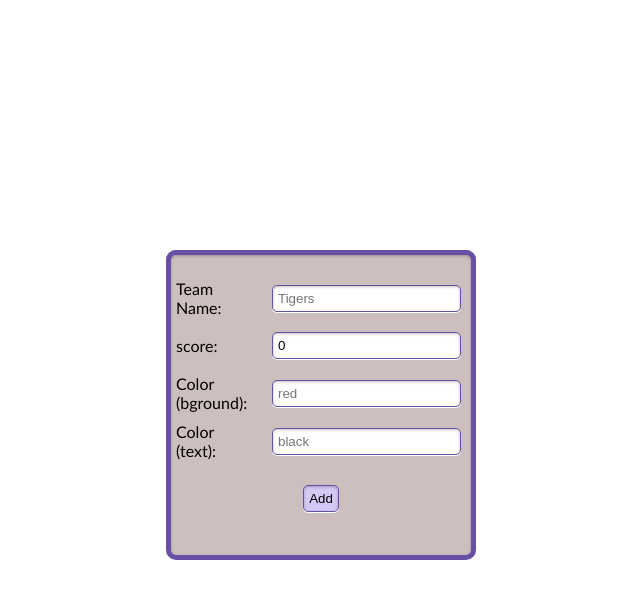
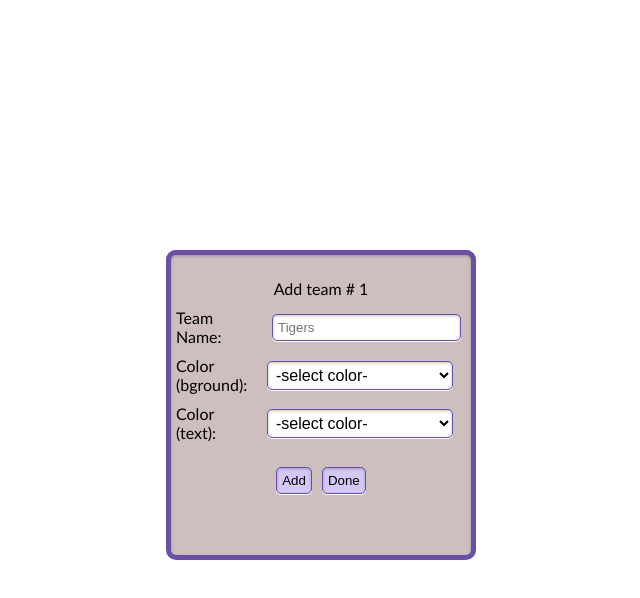
Before and after one commit to djtbdanner/score-keeper-js, a website: page public/index.html in a window 1280 px wide. Both pictures are taken after a click on the button "Add Player or team". Shown: the whole page, without its empty margins (324-964 px from the left). Drawn offline with nearby package versions, Linux system fonts and the light colour scheme; no server answers.

Commit message:
wip: add color selection

```diff
--- a/public/css/main.css
+++ b/public/css/main.css
@@ -85,14 +85,16 @@ body {
 }
 
 .disp {
-  width:10%;
-  height:20%;
+  width:20%;
   background-color: rgb(206, 191, 191);
   border:1px solid rgb(103, 80, 165);
   border-radius: 1px;
   box-shadow: 0 1px 3px rgba(0, 0, 0, 0.25) inset, 0 1px 0 rgba(255, 255, 255, 1);
   float:left;
   font-weight: bold;
+  text-align: center;
+  vertical-align: middle;
+  font-size: 3vh;
 }
 
 p{
@@ -121,3 +123,19 @@ input[type=button]{
   width:100%;
   height: 0px;
 }
+
+select {
+  /* margin: 50px; */
+  /* width: 150px; */
+  padding: 4px 4px;
+  font-size: 16px;
+  border: 1px solid rgb(103, 80, 165);
+  background: white;
+  border-radius: 5px;
+  box-shadow: 0 1px 3px rgba(0, 0, 0, 0.25) inset, 0 1px 0 rgba(255, 255, 255, 1);
+  /* height: 34px; */
+  /* -webkit-appearance: none;
+  -moz-appearance: none;
+  appearance: none; */
+  /* background: url(https://stackoverflow.com/favicon.ico) 96% / 15% no-repeat #EEE; */
+}
--- a/public/js/input-screen.js
+++ b/public/js/input-screen.js
@@ -65,53 +65,68 @@ function getForm(index) {
     html += `<div id="addDiv${index}" class = "modal">`;
     html += `<br>`;
     html += `<table cellpadding="5" cellspacing="0" width="100%" border="0">`;
+    html += `<tr><td style = "text-align:center;" colspan = "2">`;
+    html += `Add team # ${teamCount + 1}`
+    html += `</td></tr>`;
     html += `<tr><td>`;
     html += `Team Name:`;
     html += `</td><td>`;
     html += `<input type="input" id="in-teamName${index}" placeholder="Tigers"/>`;
     html += `</td></tr>`;
     html += `<tr><td>`;
-    html += `score:`;
-    html += `</td><td>`;
-    html += `<input type="input" id="in-score${index}" value = "0"/>`;
-    html += `<tr><td>`;
+    // html += `score:`;
+    // html += `</td><td>`;
+    // html += `<input type="input" id="in-score${index}" value = "0"/>`;
+    // html += `<tr><td>`;
     html += `Color (bground):`;
     html += `</td><td>`;
-    html += `<input type="input" id="in-color${index}" placeholder="red"/>`;
+    // html += `<input type="input" id="in-color${index}" placeholder="red"/>`;
+    html += buildColorSelector(`in-color${index}`);
     html += `</td></tr>`;
     html += `<tr><td>`;
     html += `Color (text):`;
     html += `</td><td>`;
-    html += `<input type="input" id="in-textColor${index}" placeholder="black"/>`;
+    // html += `<input type="input" id="in-textColor${index}" placeholder="black"/>`;
+    html += buildColorSelector(`in-textColor${index}`);
     html += `<tr><td>`;
     html += `<tr><td style = "text-align:center;" colspan = "2">`;
-    html += `<input type="button" value = "Add" id="button${index}" onClick="addTeam('${index}', )"/>`;
+    html += `<input type="button" value = "Add" id="button${index}" onClick="addTeam('${index}')"/>`;
+    html += `<input type="button" value = "Done" onClick="destroyElementNamed('addDiv${index}');buildAndSendScore();"/>`;
     html += `</td></tr>`;
     html += `</table>`;
     html += `</div>`;
     return html;
 }
 
-function addTeam(index) {
-    const teamName = document.getElementById(`in-teamName${index}`).value;
-    const score = document.getElementById(`in-score${index}`).value;
-    const color = document.getElementById(`in-color${index}`).value;
-    const textColor = document.getElementById(`in-textColor${index}`).value;
-    let node = document.getElementById("addDiv" + index);
+function destroyElementNamed(divName) {
+    let node = document.getElementById(divName);
     if (node.parentNode) {
         node.parentNode.removeChild(node);
     }
+}
+
+function addTeam(index) {
+    const teamName = document.getElementById(`in-teamName${index}`).value;
+    // const score = document.getElementById(`in-score${index}`).value;
+    const color = document.getElementById(`in-color${index}`).value;
+    const textColor = document.getElementById(`in-textColor${index}`).value;
     let html = ``;
     html += `<div id="div${index}" class="disp" style="background-color:${color};color:${textColor}">`;
-    html += `${teamName}: ${score}`;
+    html += `${teamName}`;
     html += `<input type="hidden" id="teamName${index}" value="${teamName}" /><br>`;
-    html += `<input type="hidden" id="score${index}" value="${score}" /><br>`;
+    html += `<input type="hidden" id="score${index}" value="0" /><br>`;
     html += `<input type="hidden" id="color${index}" value="${color}" /><br>`;
     html += `<input type="hidden" id="textColor${index}" value="${textColor}" />`;
     html += `</div>`;
     let div = document.createElement(`div`);
     div.innerHTML = html;
     document.getElementById("the-top").appendChild(div);
+
+    let node = document.getElementById("addDiv" + index);
+    if (node.parentNode) {
+        node.parentNode.removeChild(node);
+    }
+    addPlayerOrTeam();
 }
 
 function buildAndSendScore() {
@@ -142,7 +157,164 @@ function buildAndSendScore() {
     scoreChange(roomName, scores);
 }
 
-function joinRoomcall() {
-    const roomName = document.getElementById(`join-room`).value;
-    joinRoom(roomName);
+// function joinRoomcall() {
+//     const roomName = document.getElementById(`join-room`).value;
+//     joinRoom(roomName);
+// }
+
+function buildColorSelector(id) {
+    const colors = [`Red`,
+        `IndianRed`,
+        `LightCoral`,
+        `Salmon`,
+        `DarkSalmon`,
+        `LightSalmon`,
+        `Crimson`,
+        `FireBrick`,
+        `DarkRed`,
+        `Lime`,
+        `Green`,
+        `GreenYellow`,
+        `Chartreuse`,
+        `LawnGreen`,
+        `LimeGreen`,
+        `PaleGreen`,
+        `LightGreen`,
+        `MediumSpringGreen`,
+        `SpringGreen`,
+        `MediumSeaGreen`,
+        `SeaGreen`,
+        `ForestGreen`,
+        `DarkGreen`,
+        `YellowGreen`,
+        `OliveDrab`,
+        `Olive`,
+        `DarkOliveGreen`,
+        `MediumAquamarine`,
+        `DarkSeaGreen`,
+        `LightSeaGreen`,
+        `DarkCyan`,
+        `Teal`,
+        `Blue`,
+        `MediumBlue`,
+        `DarkBlue`,
+        `Navy`,
+        `MidnightBlue`,
+        `RoyalBlue`,
+        `Aqua`,
+        `Cyan`,
+        `LightCyan`,
+        `PaleTurquoise`,
+        `Aquamarine`,
+        `Turquoise`,
+        `MediumTurquoise`,
+        `DarkTurquoise`,
+        `CadetBlue`,
+        `SteelBlue`,
+        `LightSteelBlue`,
+        `PowderBlue`,
+        `LightBlue`,
+        `SkyBlue`,
+        `LightSkyBlue`,
+        `DeepSkyBlue`,
+        `SkyBlue`,
+        `CornflowerBlue`,
+        `MediumSlateBlue`,
+        `Pink`,
+        `LightPink`,
+        `HotPink`,
+        `DeepPink`,
+        `MediumVioletRed`,
+        `PaleVioletRed`,
+        `Orange`,
+        `DarkOrange`,
+        `OrangeRed`,
+        `Tomato`,
+        `Coral`,
+        `Yellow`,
+        `Gold`,
+        `LightYellow`,
+        `LemonChiffon`,
+        `LightGoldenrodYellow`,
+        `PapayaWhip`,
+        `Moccasin`,
+        `PeachPuff`,
+        `PaleGoldenrod`,
+        `Khaki`,
+        `DarkKhaki`,
+        `Purple`,
+        `DarkViolet`,
+        `DarkOrchid`,
+        `DarkMagenta`,
+        `Lavender`,
+        `Thistle`,
+        `Plum`,
+        `Violet`,
+        `Orchid`,
+        `Fuchsia`,
+        `Magenta`,
+        `MediumOrchid`,
+        `MediumPurple`,
+        `RebeccaPurple`,
+        `BlueViolet`,
+        `Indigo`,
+        `SlateBlue`,
+        `DarkSlateBlue`,
+        `MediumSlateBlue`,
+        `Brown`,
+        `SaddleBrown`,
+        `Cornsilk`,
+        `BlanchedAlmond`,
+        `Bisque`,
+        `NavajoWhite`,
+        `Wheat`,
+        `BurlyWood`,
+        `Tan`,
+        `RosyBrown`,
+        `SandyBrown`,
+        `Goldenrod`,
+        `DarkGoldenrod`,
+        `Peru`,
+        `Chocolate`,
+        `Sienna`,
+        `Maroon`,
+        `White`,
+        `Snow`,
+        `HoneyDew`,
+        `MintCream`,
+        `Azure`,
+        `AliceBlue`,
+        `GhostWhite`,
+        `WhiteSmoke`,
+        `SeaShell`,
+        `Beige`,
+        `OldLace`,
+        `FloralWhite`,
+        `Ivory`,
+        `AntiqueWhite`,
+        `Linen`,
+        `LavenderBlush`,
+        `MistyRose`,
+        `Gray`,
+        `DimGray`,
+        `LightSlateGray`,
+        `SlateGray`,
+        `Gainsboro`,
+        `LightGray`,
+        `Silver`,
+        `DarkGray`,
+        `DarkSlateGray`,
+        `Black`];
+    let html = ``;
+    html += `<select id="${id}">`;
+    html += `<option>-select color-</option>`;
+    colors.forEach(color => {
+        if (color.toLowerCase() === 'black') {
+            html += `<option  style = "background:${color};color:white;"><value = "${color}">${color}</option>`;
+        } else {
+            html += `<option  style = "background:${color};"><value = "${color}">${color}</option>`;
+        }
+    });
+    html += `</select>`;
+    return html;
 }
```
